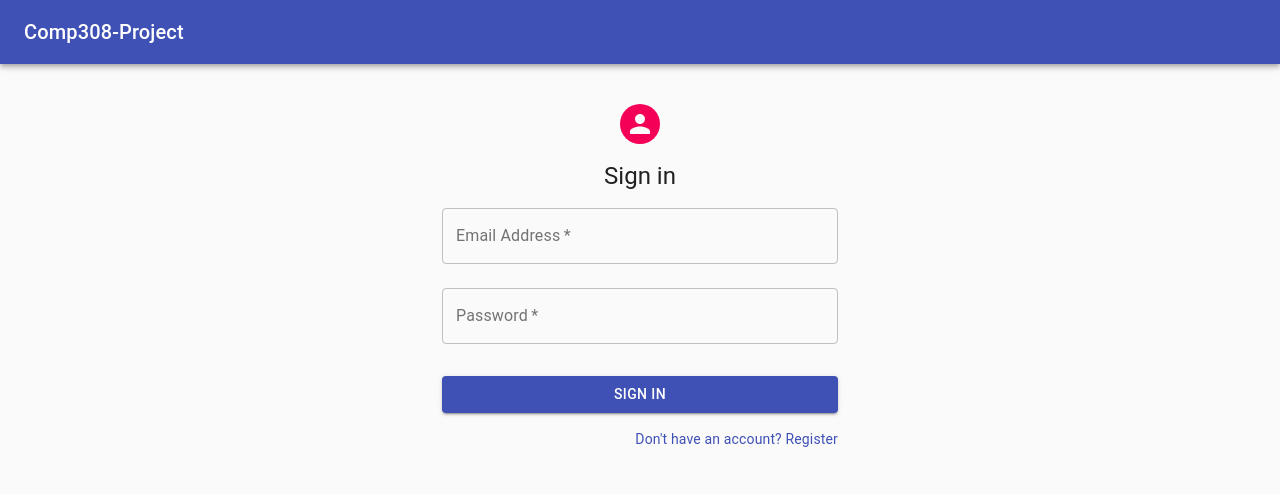
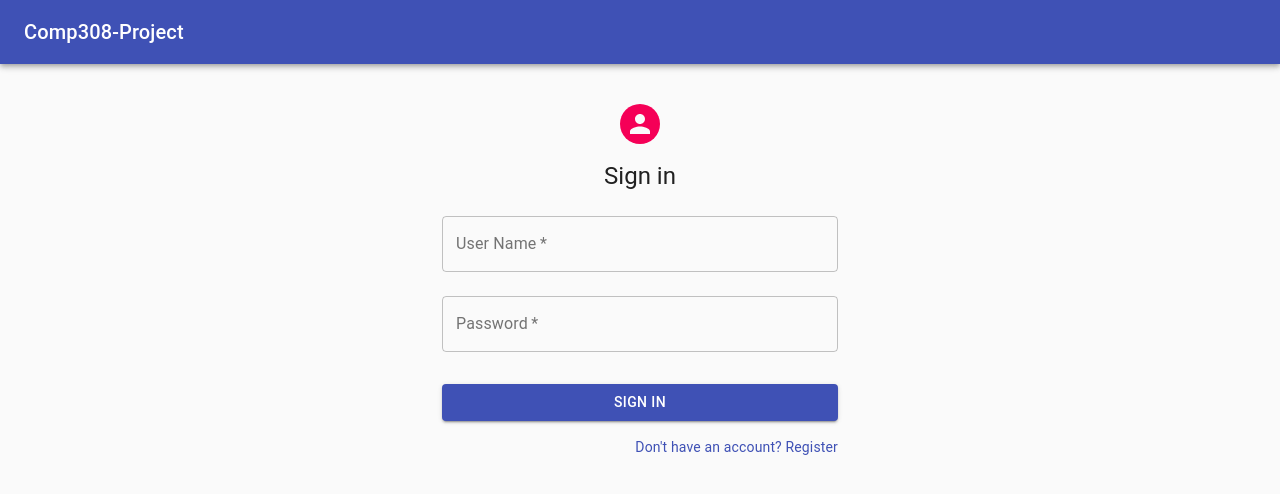
Before and after one commit to Kaps10/health_care_app, a React (Create React App) app in the folder client-app/: page / in a window 1280 px wide. Shown: the top 494 px of the page. Built offline with nearby package versions, Linux system fonts and the light colour scheme.

Commit message:
login functionality done

```diff
--- a/client-app/src/components/views/Login.tsx
+++ b/client-app/src/components/views/Login.tsx
@@ -36,6 +36,30 @@ export default function SignIn() {
   const classes = useStyles();
   // need to use the global value
   const appContext: any = React.useContext(AppContext);
+  const [loginData, setLoginData] = React.useState({
+    userName: "",
+    password: ""
+  });
+
+  const handleSubmit = (e: any) => {
+    e.preventDefault();
+    const res = fetch("http://localhost:8500/signin", {
+      method: "POST",
+      headers: {
+        "Content-Type": "application/json"
+      },
+      body: JSON.stringify(loginData)
+    });
+    res
+      .then(data => data.json())
+      .then((data: any) => {
+        if (data.msg === 1) {
+          alert("login successful");
+        } else {
+          alert(data.msg);
+        }
+      });
+  };
 
   return (
     <Container component="main" maxWidth="xs">
@@ -45,16 +69,22 @@ export default function SignIn() {
         <Typography component="h1" variant="h5">
           Sign in
         </Typography>
-        <form>
+        <form className={classes.form} onSubmit={handleSubmit}>
           <TextField
             variant="outlined"
             margin="normal"
             required
             fullWidth
-            id="email"
-            label="Email Address"
-            name="email"
-            autoComplete="email"
+            id="userName"
+            label="User Name"
+            name="userName"
+            value={loginData.userName}
+            onChange={(event: any) => {
+              setLoginData({
+                ...loginData,
+                userName: event.target.value
+              });
+            }}
           />
           <TextField
             variant="outlined"
@@ -65,6 +95,13 @@ export default function SignIn() {
             label="Password"
             type="password"
             id="password"
+            value={loginData.password}
+            onChange={(event: any) => {
+              setLoginData({
+                ...loginData,
+                password: event.target.value
+              });
+            }}
           />
 
           <Button
--- a/client-app/src/components/views/Register.tsx
+++ b/client-app/src/components/views/Register.tsx
@@ -67,7 +67,7 @@ export default function Register() {
       .then(data => data.json())
       .then((data: any) => {
         if (data.msg === 1) {
-          console.log("registered successful");
+          alert("registered successful");
         } else {
           alert(data.msg);
         }
```
Also changed, not shown: 2 other files (tests, documents, lock files or other folders).
